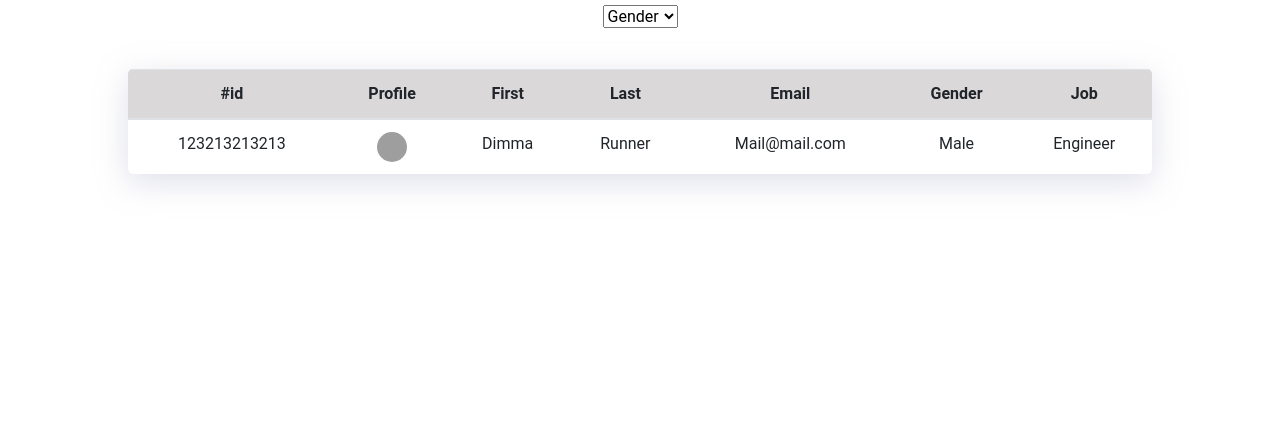
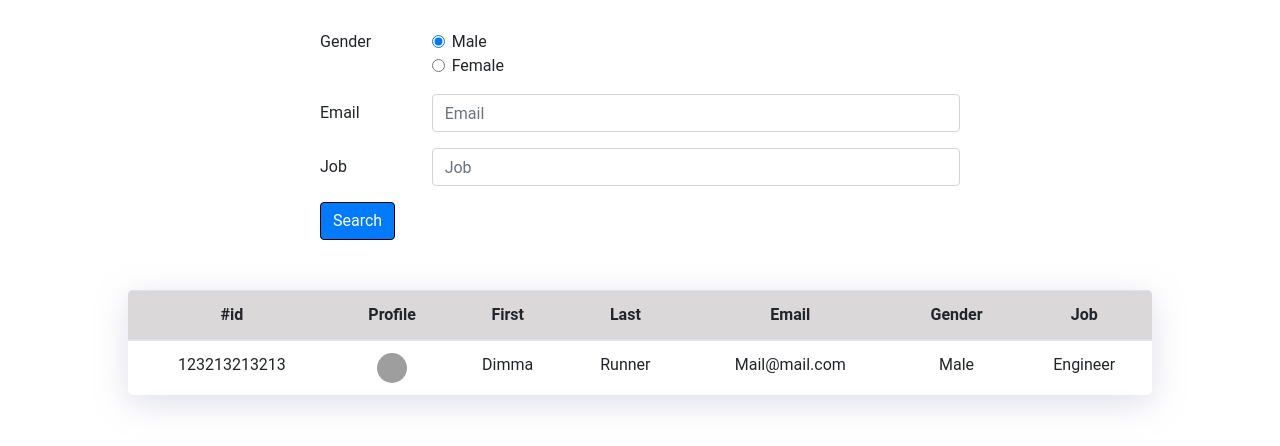
Before and after one commit to KerenShenkar20/group-assignment-5-pre-hackathon-six-minus-one, a website: page client/userList.html in a window 1280 px wide. Shown: the part 76-522 px from the top of the page. Drawn offline with nearby package versions, Linux system fonts and the light colour scheme; grey boxes are pictures that could not be loaded.

Commit message:
add form

```diff
--- a/client/css/styles.css
+++ b/client/css/styles.css
@@ -83,3 +83,10 @@ th {
 .custom-select {
 	font-size: .5rem;
 }
+
+
+form{
+	width: 50vw;
+	margin: 0 auto;
+	margin-bottom: 50px;
+}
--- a/client/userList.html
+++ b/client/userList.html
@@ -13,16 +13,49 @@
 <body>
     <header>
         <h1>User List</h1>
-        <div class="input-group mb-3">
-            <select class="gender-select" id="select">
-                <option selected>Gender</option>
-                <option value="1">Male</option>
-                <option value="2">Female</option>
-            </select>
-        </div>
     </header>
 
     <main>
+
+        <form>
+            <fieldset class="form-group">
+                <div class="row">
+                  <legend class="col-form-label col-sm-2 pt-0">Gender</legend>
+                  <div class="col-sm-10">
+                    <div class="form-check">
+                      <input class="form-check-input" type="radio" name="gridRadios" id="gridRadios1" value="option1" checked>
+                      <label class="form-check-label" for="gridRadios1">
+                        Male
+                      </label>
+                    </div>
+                    <div class="form-check">
+                      <input class="form-check-input" type="radio" name="gridRadios" id="gridRadios2" value="option2">
+                      <label class="form-check-label" for="gridRadios2">
+                        Female
+                      </label>
+                    </div>
+                  </div>
+                </div>
+              </fieldset>
+            <div class="form-group row">
+              <label for="inputEmail" class="col-sm-2 col-form-label">Email</label>
+              <div class="col-sm-10">
+                <input type="email" class="form-control" id="inputEmail" placeholder="Email">
+              </div>
+            </div>
+            <div class="form-group row">
+                <label for="inputJob" class="col-sm-2 col-form-label">Job</label>
+                <div class="col-sm-10">
+                  <input type="text" class="form-control" id="inputJob" placeholder="Job">
+                </div>
+              </div>
+            <div class="form-group row">
+              <div class="col-sm-10">
+                <button type="submit" class="btn btn-primary">Search</button>
+              </div>
+            </div>
+          </form>
+
         <table class="table">
             <thead>
                 <tr>
```
